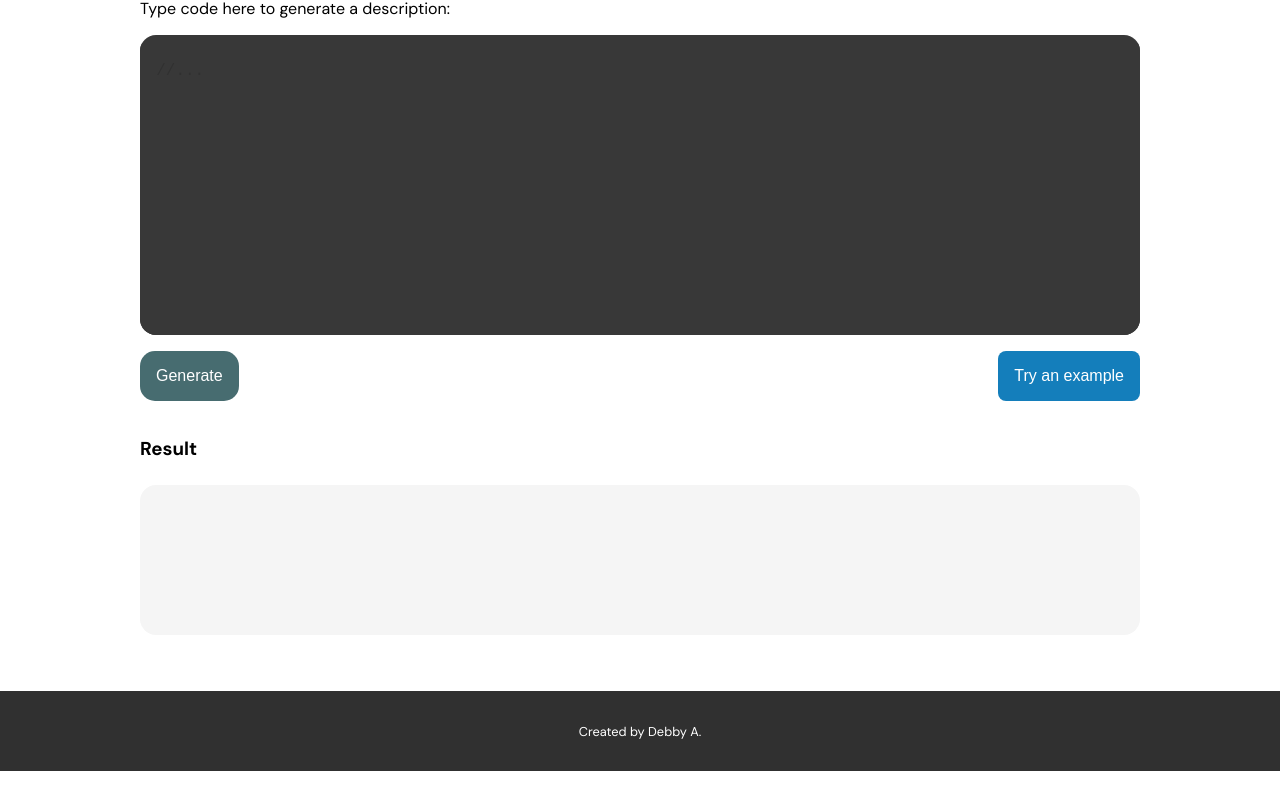
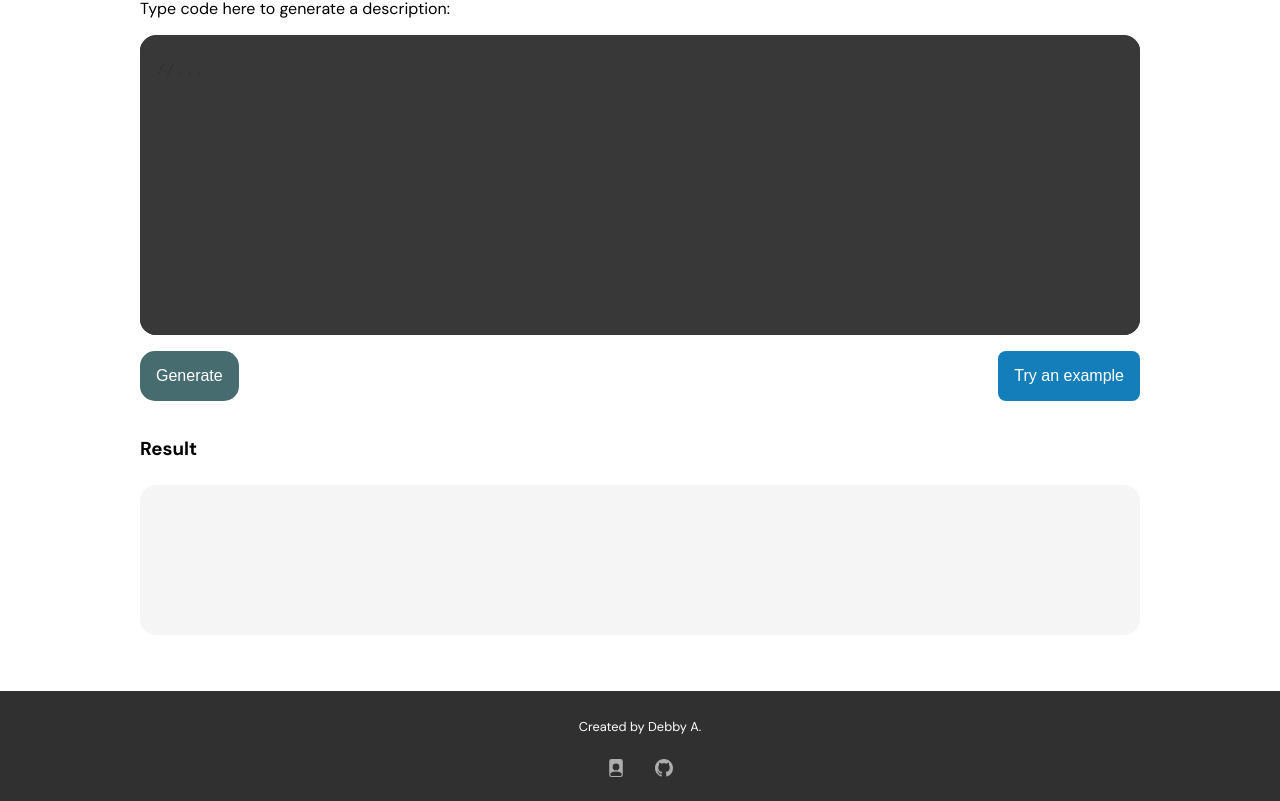
Before and after one commit to Deb0006/Code-Inspector, a Next.js app: page / in a window 1280 px wide. Shown: the part 394-1195 px from the top of the page. Before the commit the page ends 1165 px from the top, so only its background shows below. Built offline with nearby package versions, Linux system fonts and the light colour scheme; no server answers; a web font is replaced by a local one.

Commit message:
Adds icons to Footer with css

```diff
--- a/components/Footer.js
+++ b/components/Footer.js
@@ -4,7 +4,35 @@
   return (
     <footer className={styles.footer}>
       <div className={styles.wrapper}>
-        <p className={styles.copywrite}>Created by Debby A.</p>
+        <p className={styles.copyright}>Created by Debby A.</p>
+        <div className={styles.container}>
+          <a href="https://debby.dev/" target="_blank">
+            <div className={styles.link}>
+              <svg
+                width="18"
+                height="18"
+                fill="currentColor"
+                className={styles.portfolio}
+                viewBox="0 0 16 16"
+              >
+                <path d="M12 0H4a2 2 0 0 0-2 2v12a2 2 0 0 0 2 2h8a2 2 0 0 0 2-2V2a2 2 0 0 0-2-2zm-1 7a3 3 0 1 1-6 0 3 3 0 0 1 6 0zm-3 4c2.623 0 4.146.826 5 1.755V14a1 1 0 0 1-1 1H4a1 1 0 0 1-1-1v-1.245C3.854 11.825 5.377 11 8 11z" />
+              </svg>
+            </div>
+          </a>
+          <a href="https://github.com/Deb0006/Code-Inspector" target="_blank">
+            <div className={styles.link}>
+              <svg
+                width="18"
+                height="18"
+                fill="currentColor"
+                className={styles.github}
+                viewBox="0 0 16 16"
+              >
+                <path d="M8 0C3.58 0 0 3.58 0 8c0 3.54 2.29 6.53 5.47 7.59.4.07.55-.17.55-.38 0-.19-.01-.82-.01-1.49-2.01.37-2.53-.49-2.69-.94-.09-.23-.48-.94-.82-1.13-.28-.15-.68-.52-.01-.53.63-.01 1.08.58 1.23.82.72 1.21 1.87.87 2.33.66.07-.52.28-.87.51-1.07-1.78-.2-3.64-.89-3.64-3.95 0-.87.31-1.59.82-2.15-.08-.2-.36-1.02.08-2.12 0 0 .67-.21 2.2.82.64-.18 1.32-.27 2-.27.68 0 1.36.09 2 .27 1.53-1.04 2.2-.82 2.2-.82.44 1.1.16 1.92.08 2.12.51.56.82 1.27.82 2.15 0 3.07-1.87 3.75-3.65 3.95.29.25.54.73.54 1.48 0 1.07-.01 1.93-.01 2.2 0 .21.15.46.55.38A8.012 8.012 0 0 0 16 8c0-4.42-3.58-8-8-8z" />
+              </svg>
+            </div>
+          </a>
+        </div>
       </div>
     </footer>
   );
--- a/components/Footer.module.css
+++ b/components/Footer.module.css
@@ -1,18 +1,41 @@
 .footer {
   width: 100%;
-  height: 80px;
+  height: 110px;
   background-color: rgb(48, 48, 48);
+  margin: 0 auto;
+  padding: 1rem;
+}
+.wrapper,
+.container,
+.link {
   display: flex;
   justify-content: center;
-  align-content: center;
+  align-items: center;
 }
 .wrapper {
   margin: 0 auto;
+  color: rgb(173, 173, 173);
+  max-width: 700px;
+  height: 80px;
+  align-self: center;
+  flex-direction: column;
+}
+.copyright {
+  font-size: 0.8rem;
   color: white;
-  max-width: 700px;
-  padding: 1rem;
-  align-self: center;
 }
-.copywrite {
-  font-size: 0.8rem;
+.container {
+  gap: 0.5rem;
+  width: 50%;
+  height: auto;
 }
+.link {
+  padding: 0.7rem;
+  border-radius: 0.64rem;
+  transition: 0.4s;
+  cursor: pointer;
+}
+.link:hover {
+  background-color: rgba(235, 235, 235, 0.09);
+  color: white;
+}
```
